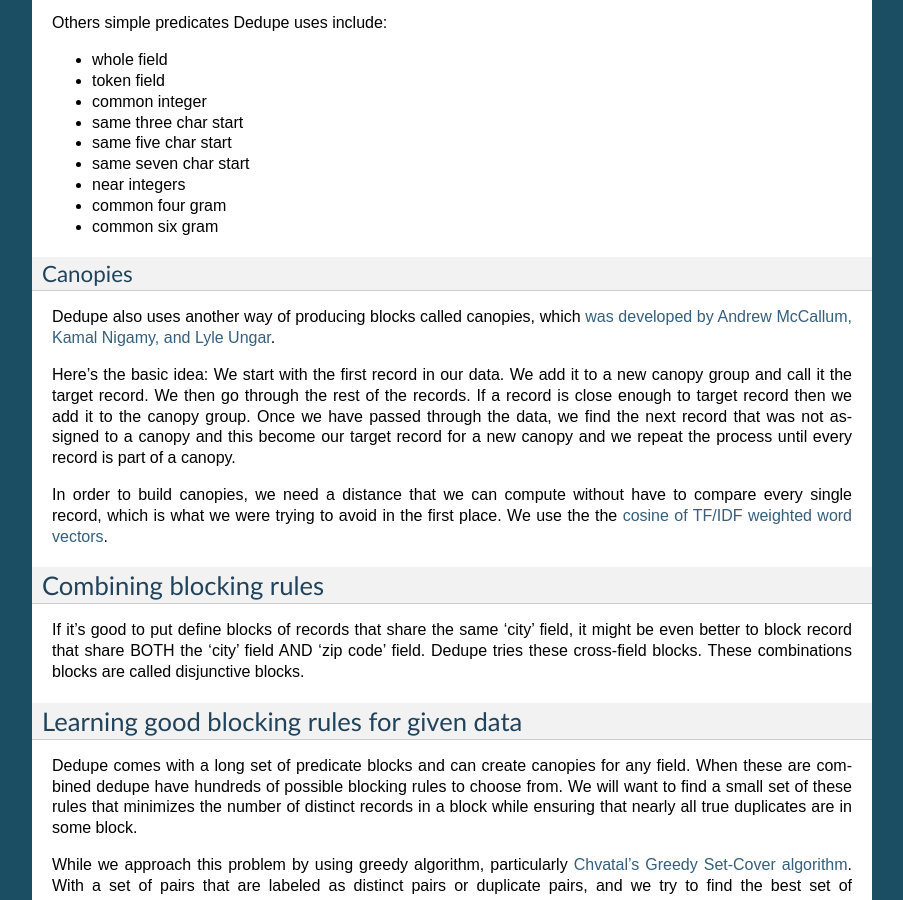
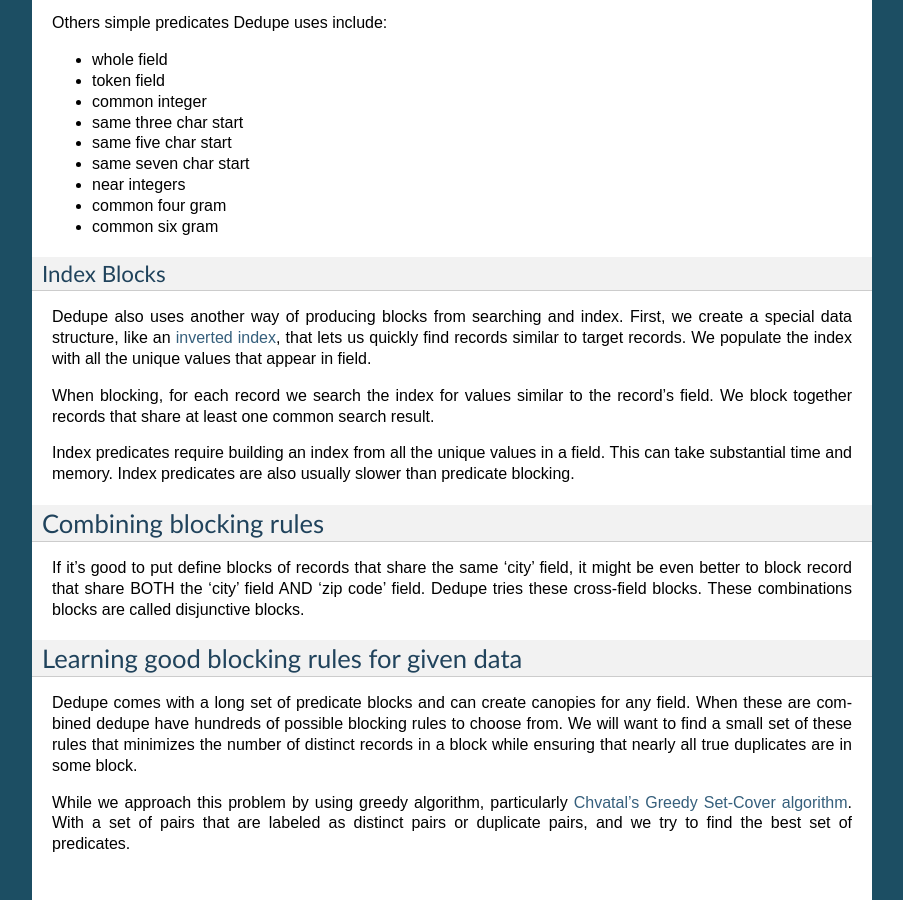
Before and after one commit to dedupeio/dedupe, a Sphinx documentation site: the page built from docs/Making-smart-comparisons.rst, in a window 1280 px wide and 900 px high, scrolled down 1607 px. Shown: the whole window, without its empty margins (198-1101 px from the left). Built offline with Sphinx 7.4.7, drawn with Linux system fonts in a browser that asks for light colours.

Commit message:
update documentation, closes #288, #287, #286

```diff
--- a/docs/Making-smart-comparisons.rst
+++ b/docs/Making-smart-comparisons.rst
@@ -124,26 +124,22 @@
 * common four gram
 * common six gram
 
-Canopies
-~~~~~~~~
+Index Blocks
+~~~~~~~~~~~~
 
-Dedupe also uses another way of producing blocks called canopies, which
-`was developed by Andrew McCallum, Kamal Nigamy, and Lyle
-Ungar <http://www.kamalnigam.com/papers/canopy-kdd00.pdf>`__.
+Dedupe also uses another way of producing blocks from searching and
+index. First, we create a special data structure, like an `inverted
+index <http://en.wikipedia.org/wiki/Inverted_index>`__, that lets us
+quickly find records similar to target records. We populate the index
+with all the unique values that appear in field.
 
-Here's the basic idea: We start with the first record in our data. We
-add it to a new canopy group and call it the target record. We then go
-through the rest of the records. If a record is close enough to target
-record then we add it to the canopy group. Once we have passed through
-the data, we find the next record that was not assigned to a canopy and
-this become our target record for a new canopy and we repeat the process
-until every record is part of a canopy.
+When blocking, for each record we search the index for values similar to
+the record's field. We block together records that share at least one
+common search result.
 
-In order to build canopies, we need a distance that we can compute
-without have to compare every single record, which is what we were
-trying to avoid in the first place. We use the the `cosine of TF/IDF
-weighted word
-vectors <http://en.wikipedia.org/wiki/Vector_Space_Model>`__.
+Index predicates require building an index from all the unique values
+in a field. This can take substantial time and memory. Index
+predicates are also usually slower than predicate blocking.
 
 Combining blocking rules
 ------------------------
```
Also changed, not shown: docs/Grouping-duplicates.rst (+7 -0 lines), docs/Matching-records.rst (+4 -7 lines).
